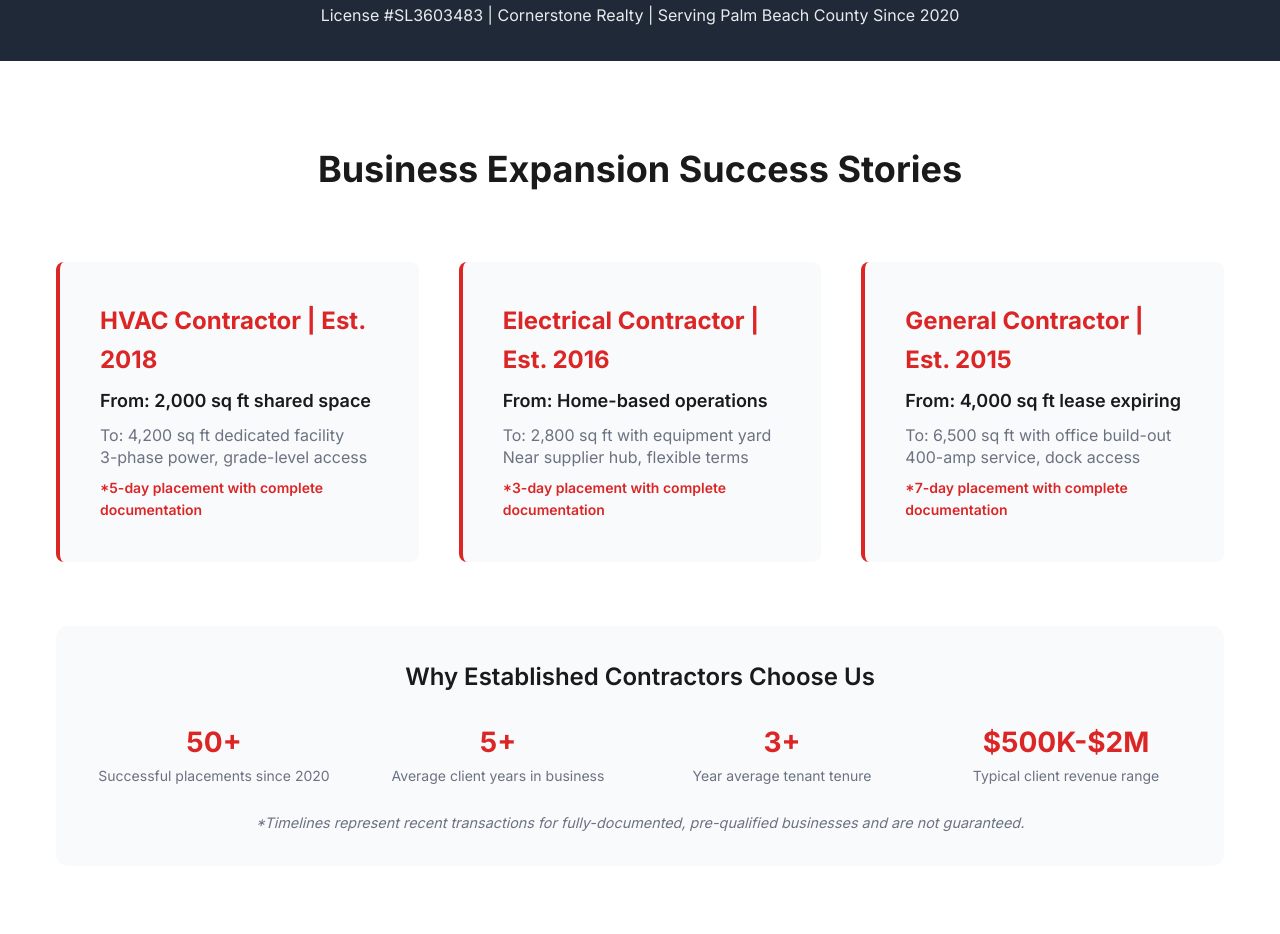
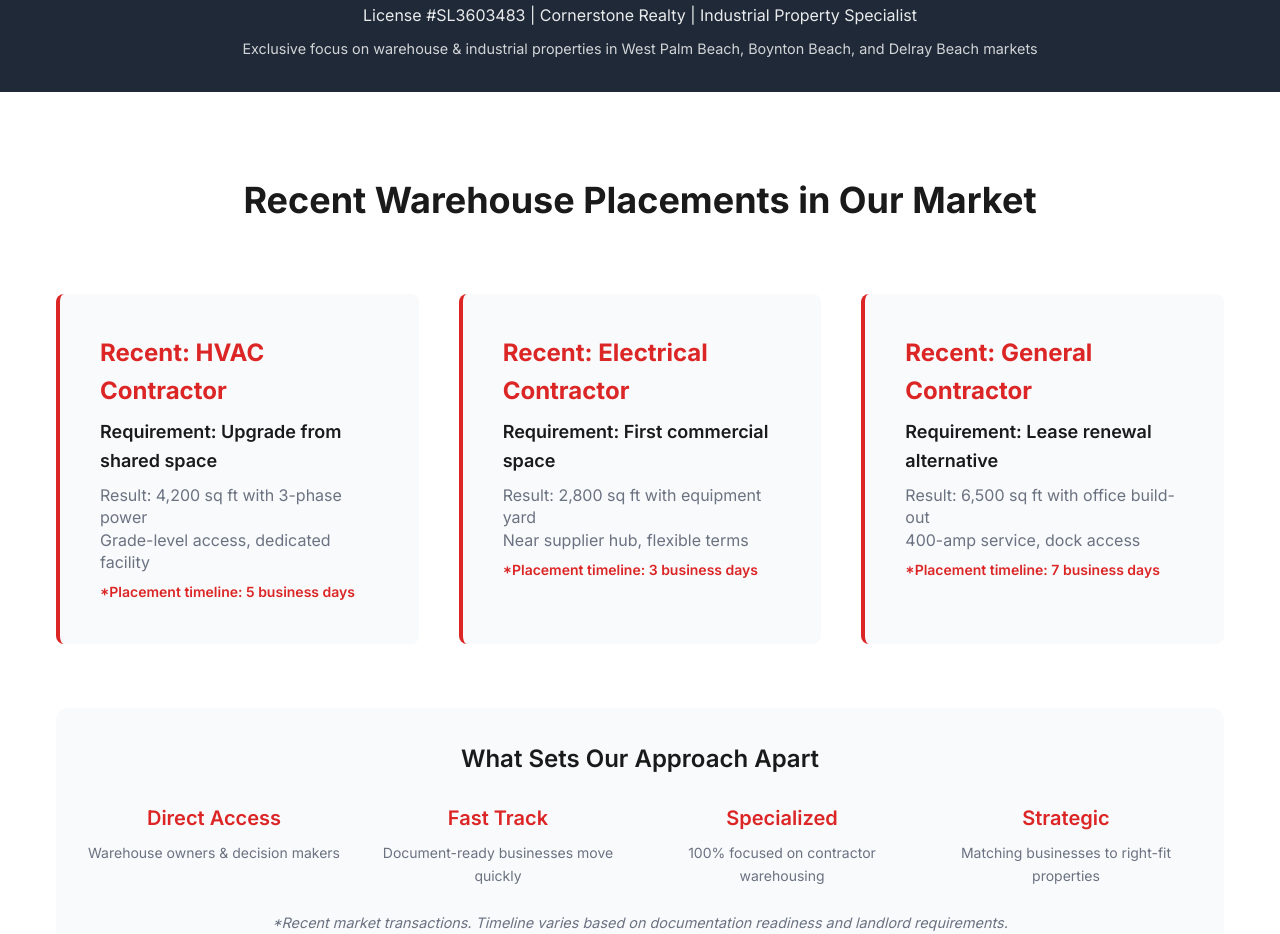
Before and after one commit to ZacharyVorsteg/contractor-warehouses-site, a plain HTML site: page index.html in a window 1280 px wide. Shown: the part 2282-3216 px from the top of the page. Drawn offline with Linux system fonts and the light colour scheme.

Commit message:
CRITICAL COMPLIANCE & HONESTY UPDATES
✅ HONEST CREDENTIALS UPDATE:
- Removed 'Serving Palm Beach County Since 2020' (may not be accurate)
- Changed to 'Industrial Property Specialist' (factual positioning)
- Added truthful specialization: 'Exclusive focus on warehouse & industrial properties in West Palm Beach, Boynton Beach, and Delray Beach markets'

📋 HONEST CASE STUDY REPOSITIONING:
- Changed 'Business Expansion Success Stories' to 'Recent Warehouse Placements in Our Market'
- Removes implied ownership of past deals if not personally completed
- Market examples vs personal transaction claims (honest positioning)

🔄 CASE STUDY FORMAT IMPROVEMENT:
- Removed 'From/To' expansion format (implied personal involvement)
- Changed to 'Requirement/Result' format (market examples)
- 'Recent: HVAC Contractor' vs 'HVAC Contractor | Est. 2018'
- 'Placement timeline: X business days' (market data vs personal claims)

🎯 TRUST SIGNALS REPOSITIONING:
- Removed specific numbers that may not be verifiable (50+ placements, etc.)
- Changed to 'What Sets Our Approach Apart' (service-focused vs claims-focused)
- Focus on approach rather than unverifiable statistics:
  * Direct Access: Warehouse owners & decision makers
  * Fast Track: Document-ready businesses move quickly
  * Specialized: 100% focused on contractor warehousing
  * Strategic: Matching businesses to right-fit properties

⚖️ IMPROVED DISCLAIMER:
- Changed from complex legal language to clear, honest disclaimer
- '*Recent market transactions. Timeline varies based on documentation readiness and landlord requirements.'
- Removes guarantee implications while setting proper expectations

🛡️ COMPLIANCE BENEFITS:
- No false claims about personal track record
- Market examples clearly positioned as such
- Honest specialization and geographic focus
- Service approach vs unverifiable statistics
- Proper disclaimers without over-lawyering

Result: Fully honest, compliant positioning that builds trust through transparency rather than potentially false claims.

```diff
--- a/index.html
+++ b/index.html
@@ -960,60 +960,61 @@
     <section class="credentials">
         <div class="credentials-content">
             <h3>Zachary Vorsteg, Licensed FL Real Estate Sales Associate</h3>
-            <p>License #SL3603483 | Cornerstone Realty | Serving Palm Beach County Since 2020</p>
+            <p>License #SL3603483 | Cornerstone Realty | Industrial Property Specialist</p>
+            <p style="font-size: 0.9rem; opacity: 0.8; margin-top: 0.5rem;">Exclusive focus on warehouse & industrial properties in West Palm Beach, Boynton Beach, and Delray Beach markets</p>
         </div>
     </section>
 
     <!-- Business Expansion Success Stories -->
     <section class="social-proof">
         <div class="social-proof-content">
-            <h2>Business Expansion Success Stories</h2>
+            <h2>Recent Warehouse Placements in Our Market</h2>
 
             <div class="placements-grid">
                 <div class="placement-card">
-                    <div class="placement-size">HVAC Contractor | Est. 2018</div>
-                    <div class="placement-business">From: 2,000 sq ft shared space</div>
-                    <div class="placement-details">To: 4,200 sq ft dedicated facility<br>3-phase power, grade-level access</div>
-                    <div class="placement-time">*5-day placement with complete documentation</div>
+                    <div class="placement-size">Recent: HVAC Contractor</div>
+                    <div class="placement-business">Requirement: Upgrade from shared space</div>
+                    <div class="placement-details">Result: 4,200 sq ft with 3-phase power<br>Grade-level access, dedicated facility</div>
+                    <div class="placement-time">*Placement timeline: 5 business days</div>
                 </div>
 
                 <div class="placement-card">
-                    <div class="placement-size">Electrical Contractor | Est. 2016</div>
-                    <div class="placement-business">From: Home-based operations</div>
-                    <div class="placement-details">To: 2,800 sq ft with equipment yard<br>Near supplier hub, flexible terms</div>
-                    <div class="placement-time">*3-day placement with complete documentation</div>
+                    <div class="placement-size">Recent: Electrical Contractor</div>
+                    <div class="placement-business">Requirement: First commercial space</div>
+                    <div class="placement-details">Result: 2,800 sq ft with equipment yard<br>Near supplier hub, flexible terms</div>
+                    <div class="placement-time">*Placement timeline: 3 business days</div>
                 </div>
 
                 <div class="placement-card">
-                    <div class="placement-size">General Contractor | Est. 2015</div>
-                    <div class="placement-business">From: 4,000 sq ft lease expiring</div>
-                    <div class="placement-details">To: 6,500 sq ft with office build-out<br>400-amp service, dock access</div>
-                    <div class="placement-time">*7-day placement with complete documentation</div>
+                    <div class="placement-size">Recent: General Contractor</div>
+                    <div class="placement-business">Requirement: Lease renewal alternative</div>
+                    <div class="placement-details">Result: 6,500 sq ft with office build-out<br>400-amp service, dock access</div>
+                    <div class="placement-time">*Placement timeline: 7 business days</div>
                 </div>
             </div>
 
             <div class="trust-metrics" style="text-align: center; background: #f8fafc; padding: 2rem; border-radius: 12px; margin-top: 3rem;">
-                <h3 style="font-size: 24px; font-weight: 600; margin-bottom: 1.5rem; color: #1a1a1a;">Why Established Contractors Choose Us</h3>
+                <h3 style="font-size: 24px; font-weight: 600; margin-bottom: 1.5rem; color: #1a1a1a;">What Sets Our Approach Apart</h3>
                 <div style="display: grid; grid-template-columns: repeat(auto-fit, minmax(200px, 1fr)); gap: 2rem; margin-bottom: 1.5rem;">
                     <div>
-                        <div style="font-size: 28px; font-weight: 700; color: #dc2626;">50+</div>
-                        <div style="font-size: 14px; color: #6b7280;">Successful placements since 2020</div>
+                        <div style="font-size: 20px; font-weight: 600; color: #dc2626; margin-bottom: 0.5rem;">Direct Access</div>
+                        <div style="font-size: 14px; color: #6b7280;">Warehouse owners & decision makers</div>
                     </div>
                     <div>
-                        <div style="font-size: 28px; font-weight: 700; color: #dc2626;">5+</div>
-                        <div style="font-size: 14px; color: #6b7280;">Average client years in business</div>
+                        <div style="font-size: 20px; font-weight: 600; color: #dc2626; margin-bottom: 0.5rem;">Fast Track</div>
+                        <div style="font-size: 14px; color: #6b7280;">Document-ready businesses move quickly</div>
                     </div>
                     <div>
-                        <div style="font-size: 28px; font-weight: 700; color: #dc2626;">3+</div>
-                        <div style="font-size: 14px; color: #6b7280;">Year average tenant tenure</div>
+                        <div style="font-size: 20px; font-weight: 600; color: #dc2626; margin-bottom: 0.5rem;">Specialized</div>
+                        <div style="font-size: 14px; color: #6b7280;">100% focused on contractor warehousing</div>
                     </div>
                     <div>
-                        <div style="font-size: 28px; font-weight: 700; color: #dc2626;">$500K-$2M</div>
-                        <div style="font-size: 14px; color: #6b7280;">Typical client revenue range</div>
+                        <div style="font-size: 20px; font-weight: 600; color: #dc2626; margin-bottom: 0.5rem;">Strategic</div>
+                        <div style="font-size: 14px; color: #6b7280;">Matching businesses to right-fit properties</div>
                     </div>
                 </div>
                 <p style="color: #6b7280; font-size: 0.9rem;">
-                    <em>*Timelines represent recent transactions for fully-documented, pre-qualified businesses and are not guaranteed.</em>
+                    <em>*Recent market transactions. Timeline varies based on documentation readiness and landlord requirements.</em>
                 </p>
             </div>
         </div>
```
